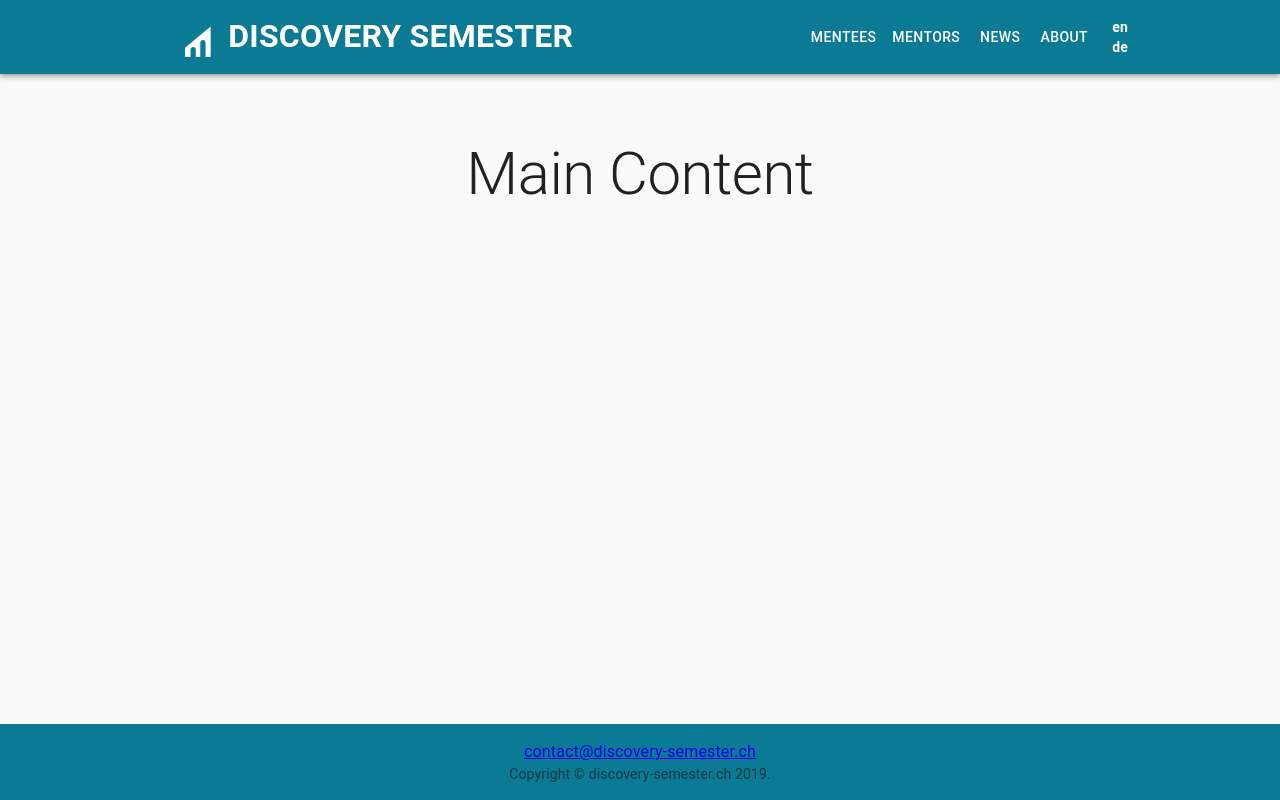
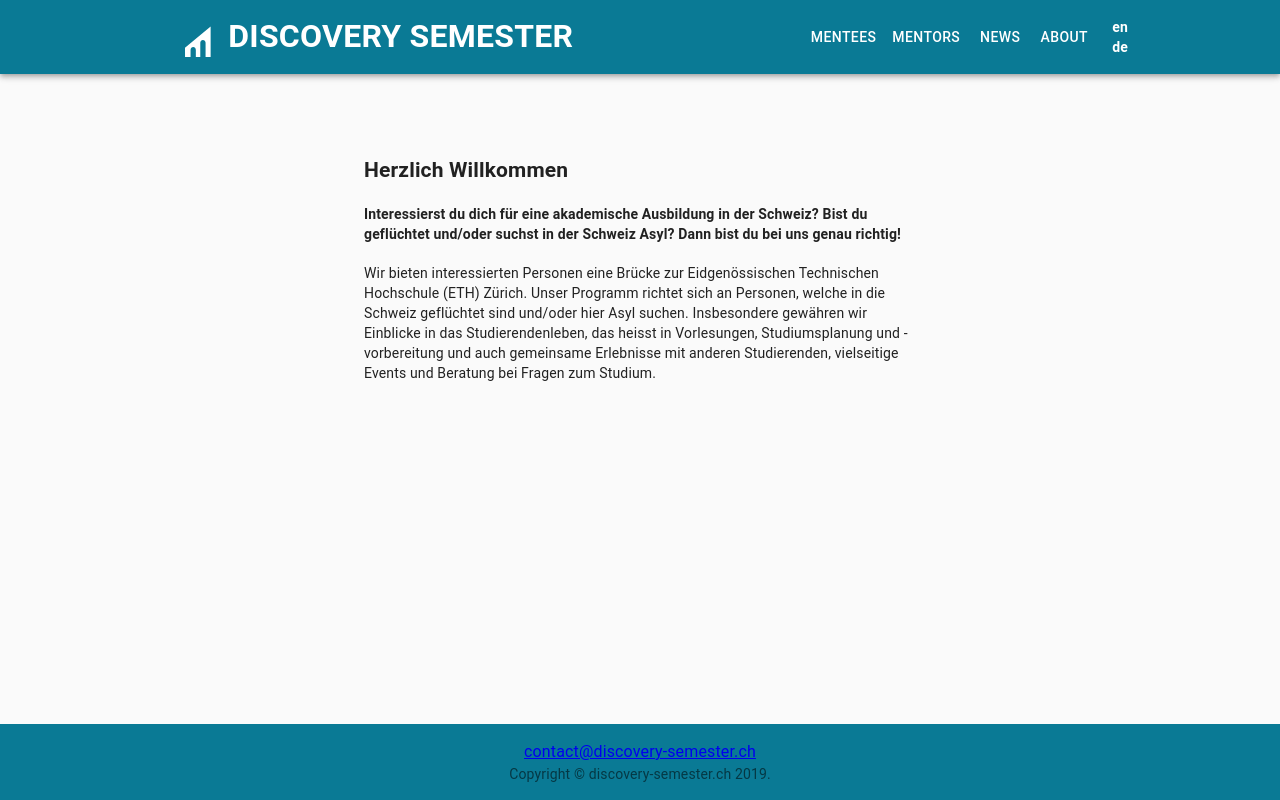
Before and after one commit to Discovery-Semester/ds-website, a React (Create React App) app: page / in a window 1280 px wide. Built offline with nearby package versions, Linux system fonts and the light colour scheme.

Commit message:
[DS] - home page md file

```diff
--- a/package.json
+++ b/package.json
@@ -7,6 +7,8 @@
     "@material-ui/icons": "^4.2.1",
     "react": "^16.9.0",
     "react-dom": "^16.9.0",
+    "react-markdown": "^4.2.2",
+    "react-router-dom": "^5.0.1",
     "react-scripts": "3.1.1"
   },
   "scripts": {
--- /dev/null
+++ b/public/home.md
@@ -0,0 +1,5 @@
+## Herzlich Willkommen
+
+#### Interessierst du dich für eine akademische Ausbildung in der Schweiz? Bist du geflüchtet und/oder suchst in der Schweiz Asyl? Dann bist du bei uns genau richtig!
+
+Wir bieten interessierten Personen eine Brücke zur Eidgenössischen Technischen Hochschule (ETH) Zürich. Unser Programm richtet sich an Personen, welche in die Schweiz geflüchtet sind und/oder hier Asyl suchen. Insbesondere gewähren wir Einblicke in das Studierendenleben, das heisst in Vorlesungen, Studiumsplanung und -vorbereitung und auch gemeinsame Erlebnisse mit anderen Studierenden, vielseitige Events und Beratung bei Fragen zum Studium.
--- a/src/App.js
+++ b/src/App.js
@@ -1,15 +1,28 @@
 import React from 'react';
 import './App.css';
-import Layout from "./containers/Layout";
+import Header from "./components/layout/Header";
+import Main from "./components/layout/Main";
+import Footer from "./components/layout/Footer";
+import {makeStyles} from "@material-ui/core";
+
+const useStyles = makeStyles(theme => ({
+    root: {
+        display: 'flex',
+        flexDirection: 'column',
+        minHeight: '100vh',
+        flexGrow: 1
+    }
+}));
 
 function App() {
-  return (
-    <div className="App">
-        <Layout>
-            <div>something</div>
-        </Layout>
-    </div>
-  );
+    const classes = useStyles();
+    return (
+        <div className={classes.root}>
+            <Header/>
+            <Main/>
+            <Footer/>
+        </div>
+    );
 }
 
 export default App;
--- a/src/components/layout/Header.js
+++ b/src/components/layout/Header.js
@@ -1,4 +1,4 @@
-import React, {useState} from 'react';
+import React from 'react';
 import {makeStyles} from '@material-ui/core/styles';
 import AppBar from '@material-ui/core/AppBar';
 import Toolbar from '@material-ui/core/Toolbar';
@@ -21,15 +21,6 @@ const useStyles = makeStyles(theme => ({
 
 const Header = () => {
     const classes = useStyles();
-
-    const [menuOpen, setMenuOpen] = useState(false)
-    const [anchorEl, setAnchorEl] = useState(false)
-
-    const handleClick = (event) => {
-        setAnchorEl(event.currentTarget)
-    };
-
-
     return (
         <AppBar position="static"
                 style={{
--- a/src/components/layout/Main.js
+++ b/src/components/layout/Main.js
@@ -1,7 +1,8 @@
 import React from 'react';
-import Typography from "@material-ui/core/Typography";
 import Container from "@material-ui/core/Container";
 import {makeStyles} from "@material-ui/core";
+import {BrowserRouter, Route, Switch} from 'react-router-dom';
+import Home from '../pages/Home';
 
 const useStyles = makeStyles(theme => ({
     main: {
@@ -14,9 +15,11 @@ const Main = () => {
     const classes = useStyles();
     return (
         <Container component="main" className={classes.main} maxWidth="sm">
-            <Typography variant="h2" component="h1" gutterBottom>
-                Main Content
-            </Typography>
+            <BrowserRouter>
+                <Switch>
+                    <Route exact path="/" component={Home}/>
+                </Switch>
+            </BrowserRouter>
         </Container>
     );
 };
--- /dev/null
+++ b/src/components/pages/Home.js
@@ -0,0 +1,25 @@
+import React, {Component} from 'react';
+import ReactMarkdown from 'react-markdown';
+
+class Home extends Component {
+    state = {
+        text: ''
+    };
+
+    componentDidMount() {
+        fetch('home.md')
+            .then(result => result.text())
+            .then(text => {
+                this.setState({text})
+            });
+    }
+
+    render() {
+        const {text} = this.state;
+        return (
+            <ReactMarkdown source={text}/>
+        );
+    }
+}
+
+export default Home;
--- a/src/containers/Layout.js
+++ /dev/null
@@ -1,27 +0,0 @@
-import React from 'react';
-import Header from '../components/layout/Header';
-import Footer from '../components/layout/Footer';
-import Main from "../components/layout/Main";
-import {makeStyles} from "@material-ui/core";
-
-const useStyles = makeStyles(theme => ({
-    root: {
-        display: 'flex',
-        flexDirection: 'column',
-        minHeight: '100vh',
-        flexGrow: 1
-    }
-}));
-
-const Layout = (props) => {
-    const classes = useStyles();
-    return (
-        <div className={classes.root}>
-            <Header/>
-            <Main/>
-            <Footer/>
-        </div>
-    );
-};
-
-export default Layout;
```
Also changed, not shown: 1 other file (tests, documents, lock files or other folders).
